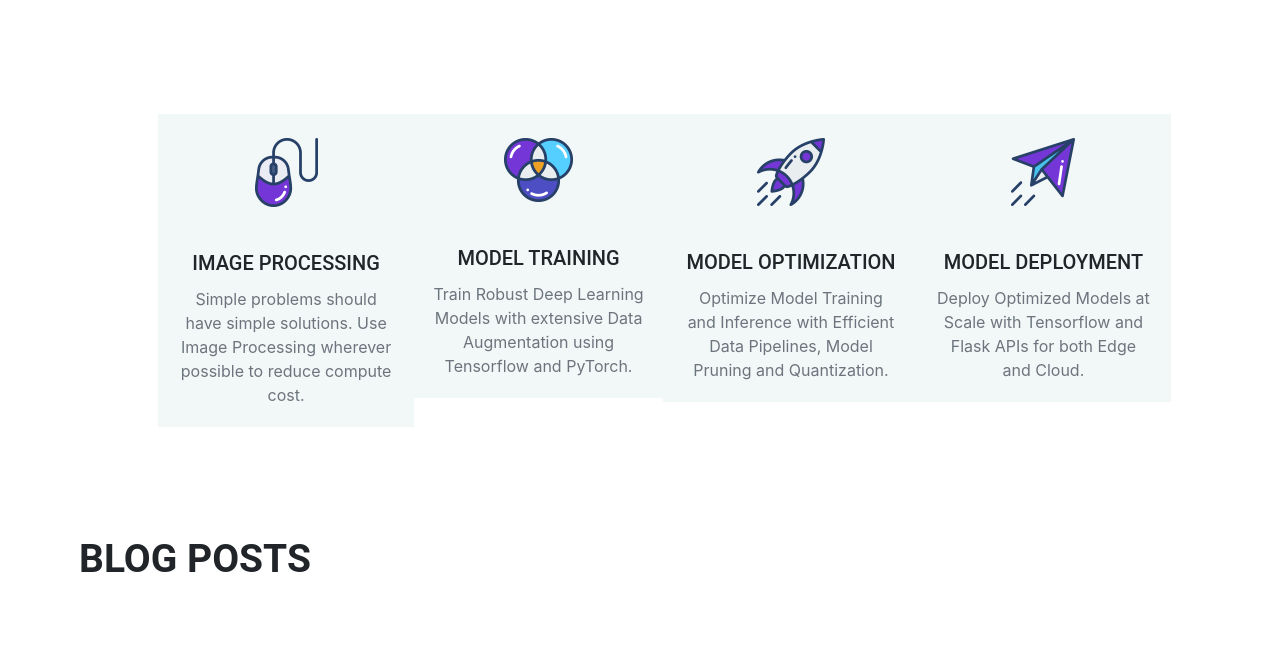
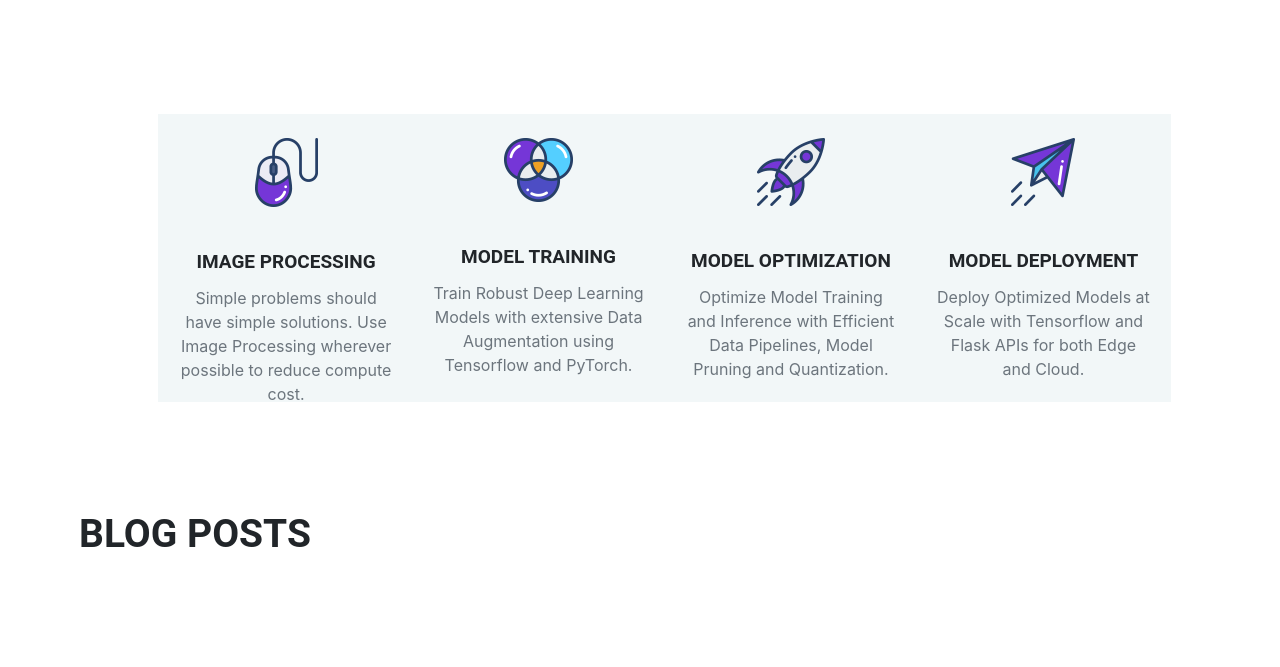
Before and after one commit to animikhaich/portfolio-website, a PHP site: page / in a window 1280 px wide. Shown: the part 3012-3679 px from the top of the page. Run offline with PHP 8.4, Linux system fonts and the light colour scheme.

Commit message:
Fixed Style for Services Area

```diff
--- a/css/style.css
+++ b/css/style.css
@@ -241,12 +241,18 @@ html {
 .site-main>.services-area .services {
     background: rgba(242, 247, 248, 0.973);
     width: 16rem;
+    height: 18rem;
     margin: 5rem .5rem;
     transition: box-shadow .5s ease;
 }
 
 .site-main>.services-area .services:hover {
     box-shadow: var(--box-shadow);
+}
+
+.site-main>.services-area h5 {
+    font-size: 19px;
+    font-weight: 600;
 }
 
 
```
